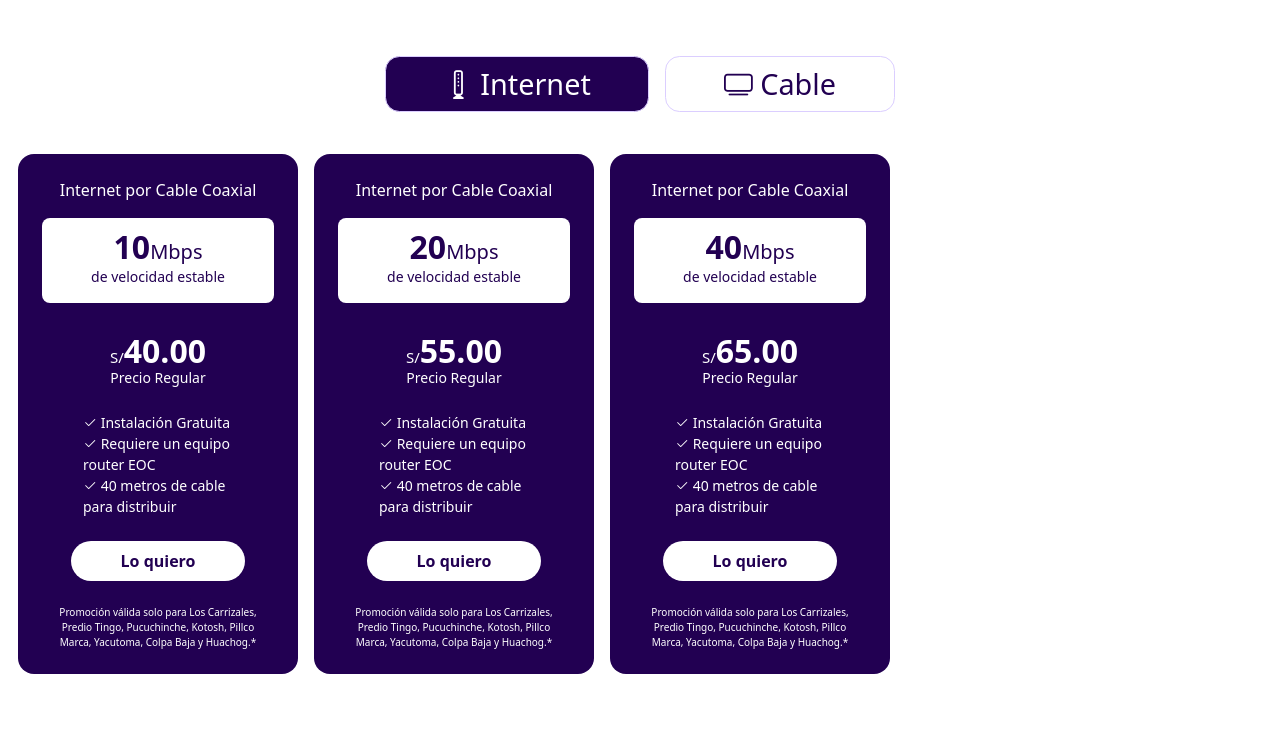
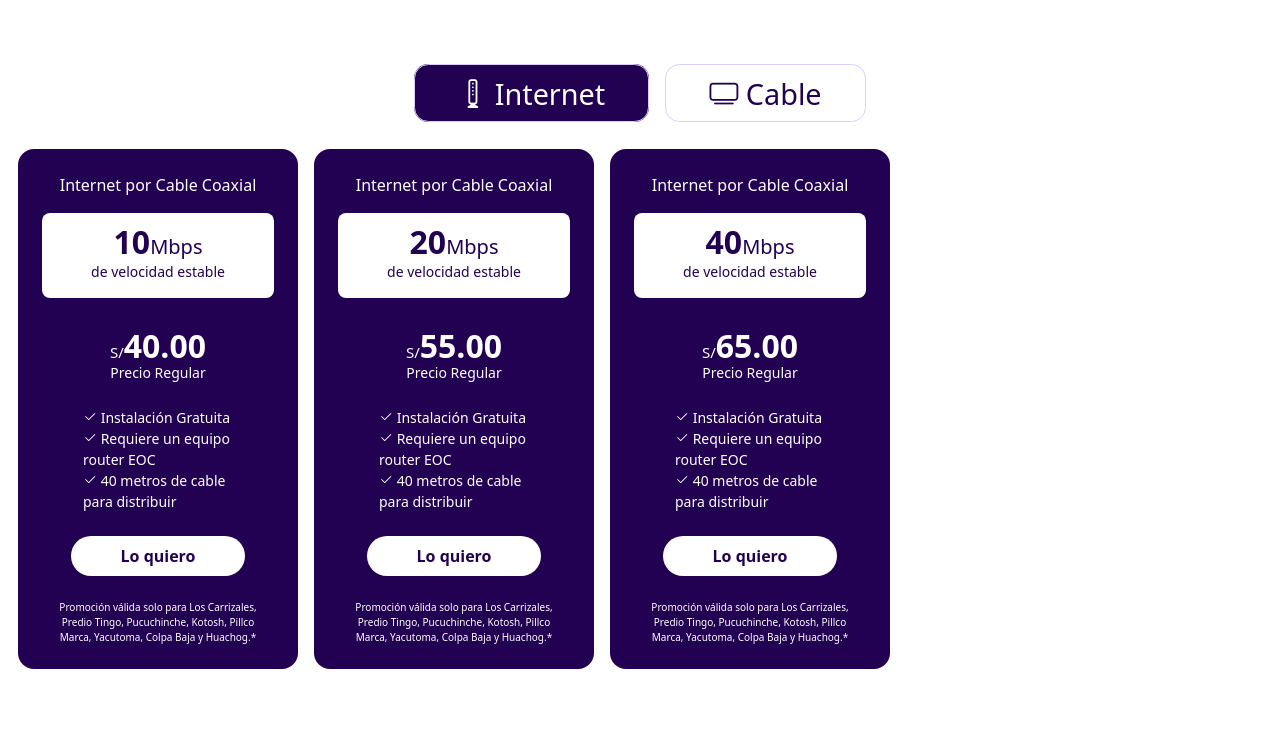
Before and after one commit to Nxrthv/TelecomHuanucop, a website: page Index.html in a window 1280 px wide. Shown: the part 2070-2800 px from the top of the page. Drawn offline with nearby package versions, Linux system fonts and the light colour scheme.

Commit message:
Andres Vargas

```diff
--- a/Index.html
+++ b/Index.html
@@ -204,17 +204,17 @@
     </section>
     <section>
         <span id="internet-cable"></span>
-        <ul class="nav nav-pills mt-5 justify-content-center" id="tabList" role="tablist">
-            <li class="tab-item tab-item">
-                <a class="tab-link active mx-2" id="tab1" data-bs-toggle="pill" href="#content1" role="tab"
+        <ul class="nav nav-pills col-12 flex-wrap d-flex mx-auto mt-5 justify-content-center" id="tabList" role="tablist">
+            <li class="tab-item p-2 my-2">
+                <a class="tab-link active " id="tab1" data-bs-toggle="pill" href="#content1" role="tab"
                     aria-controls="content1" aria-selected="true"><i class="bi bi-modem"></i> Internet</a>
             </li>
-            <li class="tab-item tab">
-                <a class="tab-link mx-2" id="tab2" data-bs-toggle="pill" href="#content2" role="tab"
+            <li class="tab-item p-2 my-2">
+                <a class="tab-link" id="tab2" data-bs-toggle="pill" href="#content2" role="tab"
                     aria-controls="content2" aria-selected="false"><i class="bi bi-tv"></i> Cable</a>
             </li>
         </ul>
-        <div class="tab-content mt-4">
+        <div class="tab-content">
             <div class="tab-pane fade show active" id="content1" role="tabpanel" aria-labelledby="tab1">
                 <div class="d-flex div-responsive lg-justify-content-start">
                     <div id="planinternet1" class="row w-card promo m-2 justify-content-center text-center">
--- a/frontend/Css/Index.css
+++ b/frontend/Css/Index.css
@@ -224,8 +224,7 @@ body {
 
 /*Internet - Cable*/
 .tab-link {
-    display: inline-block;
-    padding: 0.2em 2em;
+    padding: 0.3em 1.5em;
     gap: 0.5rem;
     text-decoration: none;
     color: var(--color1);
```
